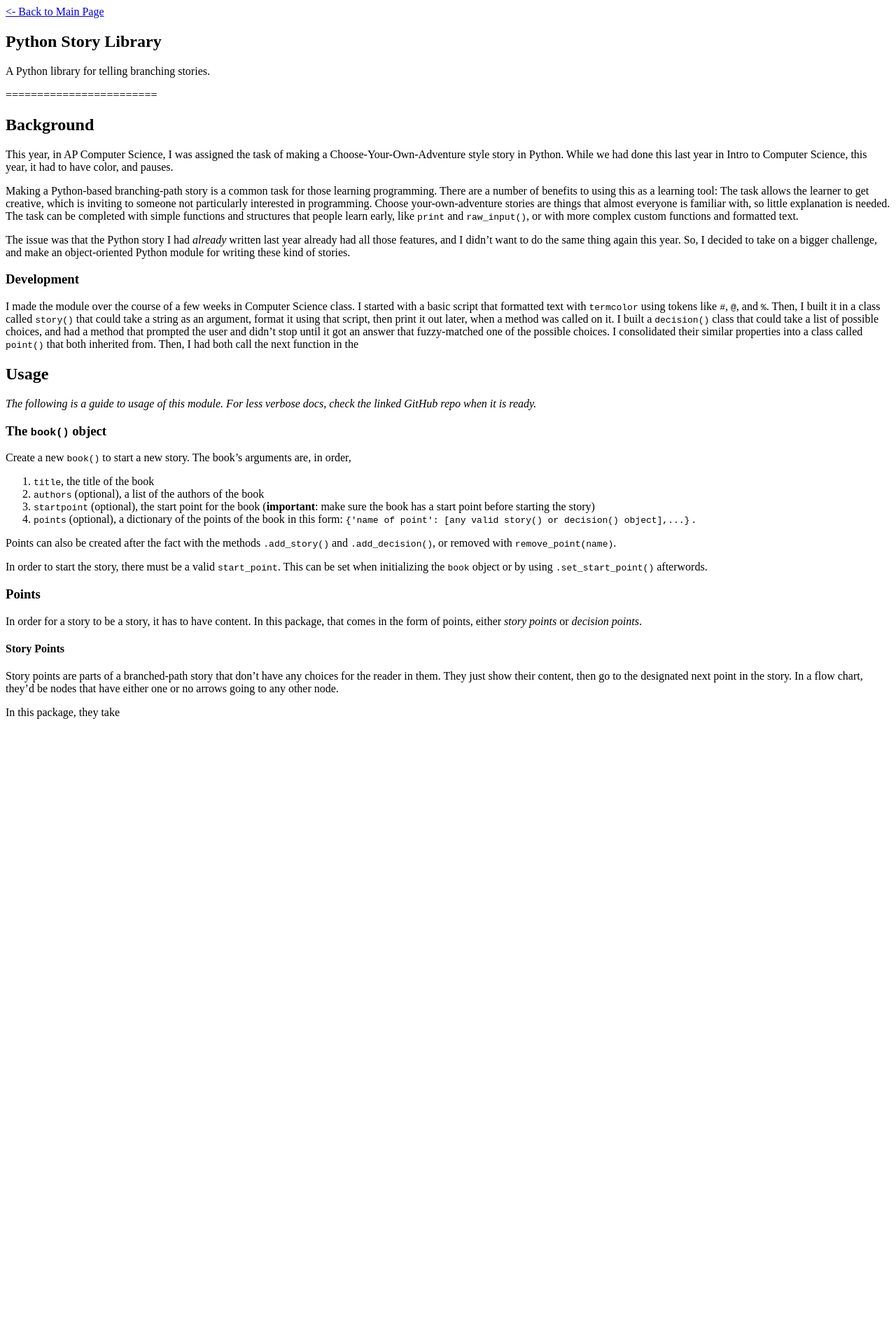
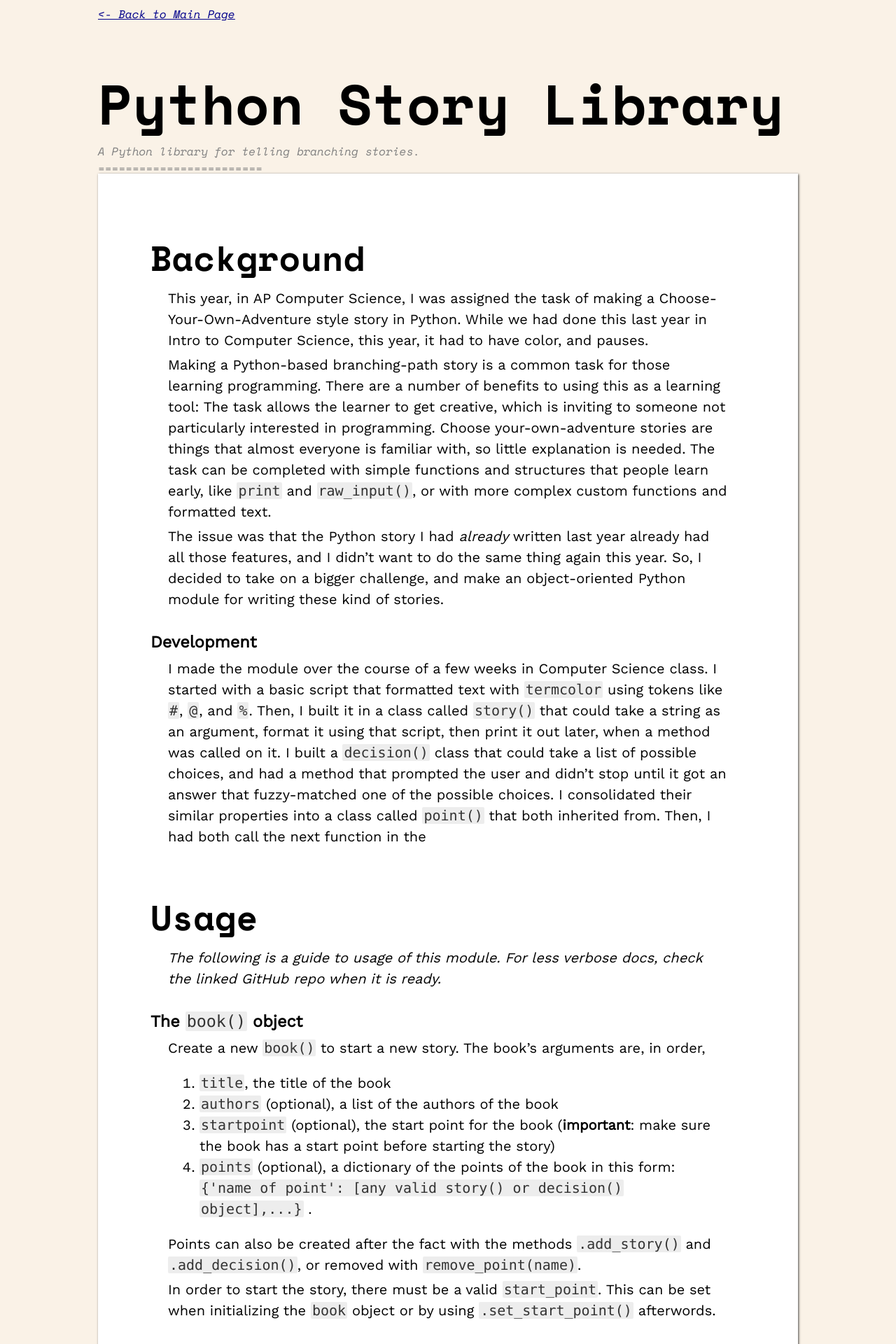
Before and after one commit to itsjoel/itsjoel.github.io, a Jekyll site: the page built from _projects/python_story_lib.md, in a window 1280 px wide. Shown: the top 1920 px of the page at 70% size. Built offline with Jekyll 4.4.1, drawn with Linux system fonts in a browser that asks for light colours; before the commit the page ends 1043 px from its top, so only the background shows below that; some of the changed text lies outside the part shown.

Commit message:
continued adding to draft and fixed css styles

```diff
--- a/_projects/python_story_lib.md
+++ b/_projects/python_story_lib.md
@@ -40,8 +40,20 @@
 
 In order for a story to be a story, it has to have content. In this package, that comes in the form of points, either *story points* or *decision points*.
 
-#### Story Points
+#### Story Points - the `story()` object
 
 Story points are parts of a branched-path story that don't have any choices for the reader in them. They just show their content, then go to the designated next point in the story. In a flow chart, they'd be nodes that have either one or no arrows going to any other node.
 
-In this package, they take
+In this package, they are represented by the `story()` object. It takes arguments:
+
+1. `text`, which covers the content of this point in the story. This is formatted using a system described later in this documentation.
+2. `next_point`, which is the name, as listed in the `points` dictionary, of the next point in the story.
+
+#### Decision Points - the `decision()` object
+
+Decision points are a little more complicated. They are represented by the `decision()` object. It takes arguments
+
+1. `text`, which, like in the `story()` object, is formatted using a system described later in this documentation.
+2. `options`, a dictionary containing every option in this decision point that the player has to choose from, and what point to go to depending which option they choose. This is in this form: `{'NAME_OF_OPTION_IN_CAPS': 'name of story point to go to if this decision is chosen',...}`. **important**: every option that the player has should start with a different letter to reduce errors in fuzzy matching.
+
+The fuzzy
--- a/assets/style/style.scss
+++ b/assets/style/style.scss
@@ -1,3 +1,7 @@
+---
+---
+
+// start content
 body {
     color: black;
     background-color: rgb(250, 242, 231);
@@ -57,11 +61,29 @@
       padding: 20px;
       font-family: "Work Sans", sans-serif;
       font-size: 1.25em;
-      line-height: 1.5em;
       box-shadow: 1px 1px 3px rgb(66, 66, 66);
       p {
+        line-height: 1.5em;
         max-width: 800px;
+        margin: auto;
+        margin-top: 0.25em;
+        margin-bottom: 0.25em;
+      }
+      h1, h2, h3, h4, h5, h6, h7, h8, h9 {
+        line-height: 1.5em;
+        max-width: 850px;
         margin: 0 auto;
+        margin-top: 1.25em;
+        margin-bottom: 0em;
+      }
+      ol, ul {
+        max-width: 750px;
+        line-height: 1.5em;
+        margin-top: 1em;
+        margin-bottom: 1em;
+        margin: 0 auto;
+        margin-top: 1em;
+        margin-bottom: 1em;
       }
     }
   }
```
